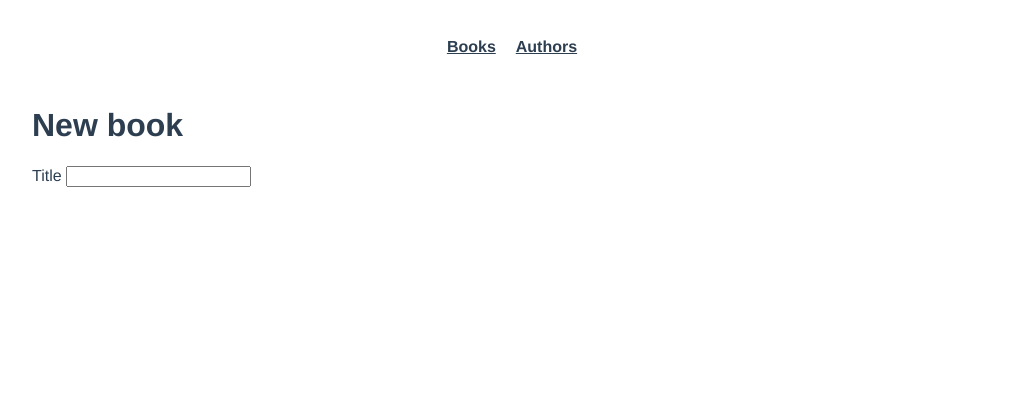
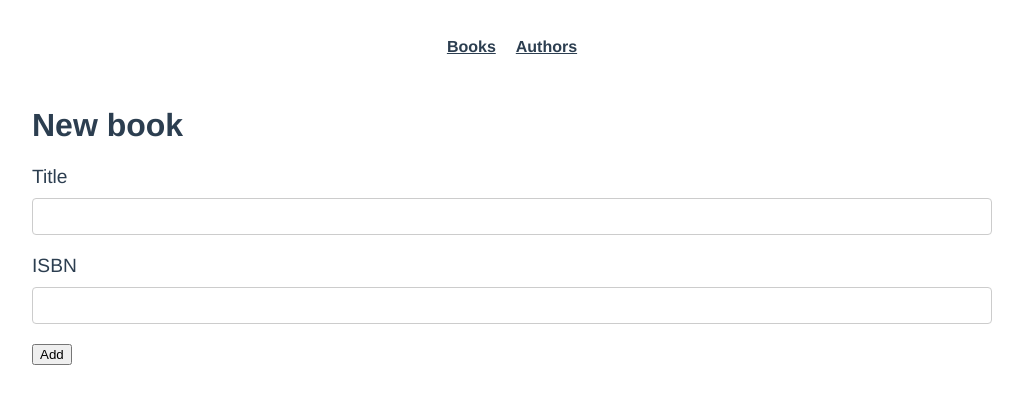
Before and after one commit to balabanovds/book-shelf, a Vue app: page /books/new in a window 1280 px wide. Shown: the top 404 px of the page, without its empty margins (128-1151 px from the left). Built offline with nearby package versions, Linux system fonts and the light colour scheme.

Commit message:
add validation and input text component

```diff
--- /dev/null
+++ b/src/components/ErrorSpan.vue
@@ -0,0 +1,28 @@
+<template>
+    <div>
+        <div class="err">
+            {{error}}
+        </div>
+    </div>
+</template>
+
+<script>
+  export default {
+    name: "ErrorSpan",
+    props: {
+      error: String
+    }
+  }
+</script>
+
+<style scoped lang="scss">
+    .err {
+        font-size: 0.8rem;
+        color: red;
+        padding-top: 5px;
+
+        &:last-child {
+            padding-bottom: 5px;
+        }
+    }
+</style>
--- /dev/null
+++ b/src/components/InputText.vue
@@ -0,0 +1,92 @@
+<template>
+    <div>
+        <label :for="name"> {{label}} </label>
+        <input :class="{error: !valid}"
+               type="text"
+               :id="name"
+               :name="name"
+               v-model="input"
+               @blur="onValidate">
+        <ErrorSpan v-if="!valid" :error="error"/>
+    </div>
+</template>
+
+<script>
+  import {computed, ref} from '@vue/composition-api'
+  import {capitalize} from "../utils/strings";
+  import inputValidator from "../traits/inputValidator";
+  import ErrorSpan from "./ErrorSpan";
+
+  export default {
+    name: "InputText",
+    components: {
+      ErrorSpan
+    },
+    props: {
+      value: String,
+      name: {
+        type: String,
+        default: 'define_me!'
+      },
+      validators: {
+        type: Array,
+        default: () => []
+      },
+    },
+    setup(props, {emit}) {
+      const valid = ref(true)
+      const label = computed(() => capitalize(props.name))
+
+      const {input, errors} = inputValidator(
+        props.value,
+        props.validators,
+        value => emit('input', value)
+      )
+
+      const onValidate = () => {
+        valid.value = errors.value.length === 0
+        emit('is-valid', valid.value)
+      }
+
+      const error = computed(() => {
+        if (errors.value.length > 0) {
+          return errors.value[0]
+        }
+      })
+
+      return {
+        label,
+        input,
+        error,
+        valid,
+        onValidate
+      }
+    }
+  }
+</script>
+
+<style scoped lang="scss">
+    div {
+        font-size: 1.2rem;
+        position: relative;
+        margin-bottom: 20px;
+    }
+
+    input {
+        width: 100%;
+        padding: 10px 20px;
+        outline: none;
+        margin-top: 10px;
+
+        border: 1px solid #ccc;
+        border-radius: 4px;
+
+        &:focus {
+            border: 2px solid #42b983;
+        }
+
+        &.error {
+            border: 2px solid red;
+        }
+    }
+</style>
--- a/src/router/index.js
+++ b/src/router/index.js
@@ -2,7 +2,7 @@ import Vue from 'vue';
 import VueRouter from 'vue-router';
 import BooksList from '../views/BooksList.vue';
 import AuthorsList from '../views/AuthorsList.vue';
-import NewBook from '../views/NewBook.vue';
+import BookForm from '../views/BookForm.vue';
 
 Vue.use(VueRouter);
 
@@ -19,7 +19,7 @@ const routes = [
     {
         path: '/books/new',
         name: 'NewBook',
-        component: NewBook,
+        component: BookForm,
     },
     {
         path: '/authors',
--- /dev/null
+++ b/src/traits/inputValidator.js
@@ -0,0 +1,18 @@
+import {ref, watch} from "@vue/composition-api";
+
+export default function inputValidator(inVal, validators, onValidate) {
+  const input = ref(inVal)
+  const errors = ref([])
+
+  watch(input, value => {
+    errors.value = validators
+      .map(fn => fn(value))
+      .filter(v => v !== null)
+    onValidate(value)
+  })
+
+  return {
+    input,
+    errors
+  }
+}
--- /dev/null
+++ b/src/utils/strings.js
@@ -0,0 +1,9 @@
+const capitalize = (string) => {
+  return string.charAt(0).toUpperCase() + string.slice(1)
+}
+
+
+
+export {
+  capitalize,
+}
--- /dev/null
+++ b/src/utils/validators.js
@@ -0,0 +1,30 @@
+const minLen = (n) => {
+  return (input) => input.length < n
+    ? `Min length expected ${n} chars`
+    : null
+}
+
+const len = (n) => {
+  return (input) => input.length !== n
+    ? `Length must be ${n} chars`
+    : null
+}
+
+const isNumber = () => {
+  return (input) => /^-?\d+$/.test(input)
+    ? null
+    : `Number expected`;
+}
+
+const notEmpty = () => {
+  return (input) => input.length === 0
+    ? `Should not be empty`
+    : null
+}
+
+export {
+  minLen,
+  len,
+  isNumber,
+  notEmpty
+}
--- /dev/null
+++ b/src/views/BookForm.vue
@@ -0,0 +1,63 @@
+<template>
+    <div>
+        <h1>New book</h1>
+        <form novalidate @submit.prevent="onSubmit">
+            <InputText
+                    v-model="title"
+                    name="title"
+                    :validators="[validators.notEmpty()]"
+            />
+            <InputText
+                    v-model="isbn"
+                    name="ISBN"
+                    :validators="[
+                      validators.notEmpty(),
+                      validators.len(13),
+                      validators.isNumber()
+                      ]"
+            />
+            <button type="submit">Add</button>
+        </form>
+    </div>
+
+</template>
+
+<script>
+  import InputText from "../components/InputText.vue";
+  import {ref} from '@vue/composition-api'
+  import {isNumber, len, minLen, notEmpty} from "../utils/validators";
+
+  export default {
+    name: 'BookForm',
+    props: {
+      authors: Array
+    },
+    data() {
+      return {
+        validators: {
+          len,
+          minLen,
+          isNumber,
+          notEmpty
+        }
+      }
+    },
+    setup() {
+      const title = ref('')
+      const isbn = ref('')
+      const onSubmit = () => {
+        console.log('submit', title.value, isbn.value)
+      }
+
+      return {
+        title,
+        isbn,
+        onSubmit
+      }
+    },
+    components: {InputText},
+  };
+</script>
+
+<style>
+</style>
--- a/src/views/NewBook.vue
+++ /dev/null
@@ -1,28 +0,0 @@
-<template>
-    <div>
-        <h1>New book</h1>
-        <form novalidate @submit.prevent="onSubmit">
-            <label>
-                Title
-                <input type="text" v-model="title">
-            </label>
-        </form>
-    </div>
-
-</template>
-
-<script>
-  export default {
-    props: {
-      authors: Array
-    },
-    data() {
-      return {
-        title: ''
-      }
-    }
-  };
-</script>
-
-<style>
-</style>
```
Also changed, not shown: src/components/BookItem.vue (+17 -6 lines).
